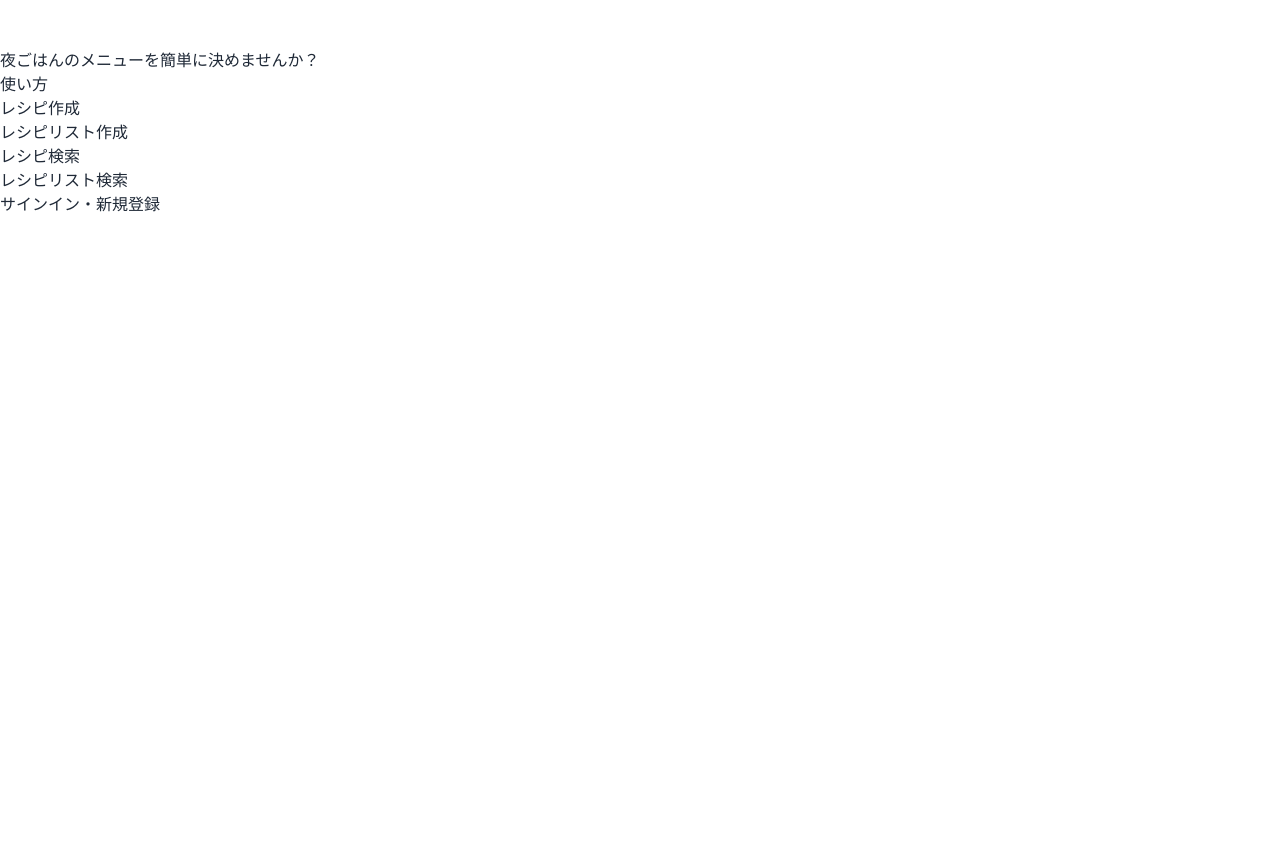
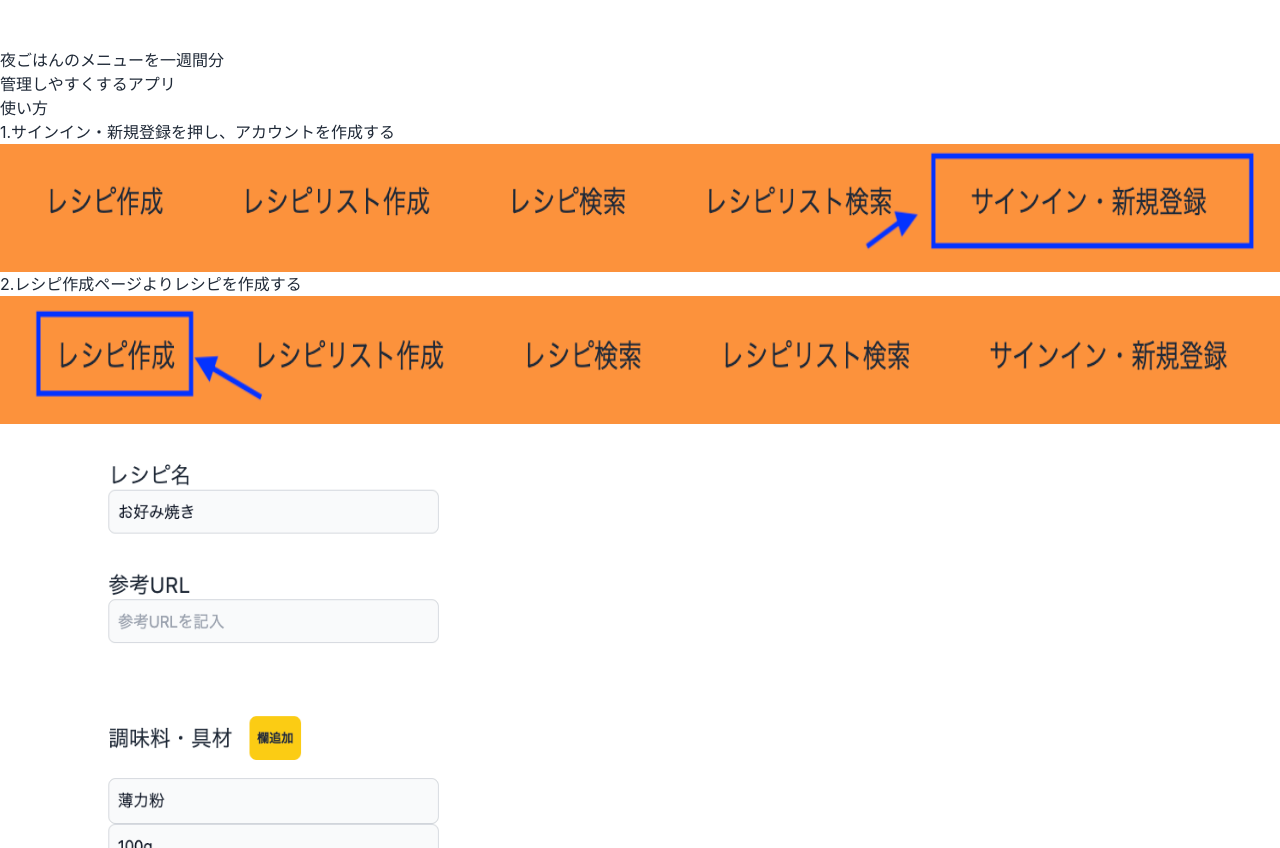
Before and after one commit to m-Murakami1313/recipe-list, a Next.js app: page / in a window 1280 px wide. Shown: the part 1400-2248 px from the top of the page. Before the commit the page ends 1616 px from the top, so only its background shows below. Built offline with nearby package versions, Linux system fonts and the light colour scheme; no server answers.

Commit message:
add homeに使い方をリファクタリングを行いながら、記載した

```diff
--- /dev/null
+++ b/src/components/UI/organisms/HomeHowToUseContents.tsx
@@ -0,0 +1,27 @@
+import Image from 'next/image'
+import React from 'react'
+
+import { howToUseData } from '@/libs/howToUseData'
+
+export const HomeHowToUseContents = () => {
+  return (
+    <section className='w-3/4'>
+      {howToUseData.map((data: any) => (
+        <div key={data.sentence} className='py-5'>
+          <p className='py-3'>{data.sentence}</p>
+          {data.images.map((image: any) => (
+            <div key={image.src} className='block py-2'>
+              <Image
+                src={image.src}
+                alt={image.alt}
+                width='300'
+                height={image.height}
+                layout='responsive'
+              />
+            </div>
+          ))}
+        </div>
+      ))}
+    </section>
+  )
+}
--- /dev/null
+++ b/src/components/UI/templates/HomeHowToUse.tsx
@@ -0,0 +1,19 @@
+import React from 'react'
+import { HomeHowToUseContents } from '../organisms/HomeHowToUseContents'
+
+export const HomeHowToUse = () => {
+  return (
+    <div>
+      <h1 className='py-16 text-3xl lg:text-4xl'>
+        夜ごはんのメニューを一週間分
+        <br/>管理しやすくするアプリ
+      </h1>
+      <h2 className='py-16 text-2xl lg:text-3xl'>使い方</h2>
+      <section>
+        <div className='flex justify-center'>
+          <HomeHowToUseContents />
+        </div>
+      </section>
+    </div>
+  )
+}
--- /dev/null
+++ b/src/libs/howToUseData.ts
@@ -0,0 +1,87 @@
+export const howToUseData = [
+  {
+    sentence: '1.サインイン・新規登録を押し、アカウントを作成する',
+    images: [
+      {
+        src: '/method1.png',
+        alt: 'method1',
+        height: '30',
+      },
+    ],
+  },
+  {
+    sentence: '2.レシピ作成ページよりレシピを作成する',
+    images: [
+      {
+        src: '/method1-2.png',
+        alt: 'method1-2',
+        height: '30',
+      },
+      {
+        src: '/method2.png',
+        alt: 'method2',
+        height: '400',
+      },
+    ],
+  },
+  {
+    sentence: 'レシピはレシピ検索ページより検索可能',
+    images: [
+      {
+        src: '/method1-3.png',
+        alt: 'method1-3',
+        height: '30',
+      },
+      {
+        src: '/method3.png',
+        alt: 'method3',
+        height: '150',
+      },
+      {
+        src: '/method4.png',
+        alt: 'method4',
+        height: '250',
+      },
+    ],
+  },
+  {
+    sentence: '3.レシピリスト作成ページよりレシピリストを作成する',
+    images: [
+      {
+        src: '/method1-4.png',
+        alt: 'method1-4',
+        height: '30',
+      },
+      {
+        src: '/method6.png',
+        alt: 'method6',
+        height: '200',
+      },
+      {
+        src: '/method7.png',
+        alt: 'method7',
+        height: '200',
+      },
+    ],
+  },
+  {
+    sentence: 'レシピリストはレシピリスト検索ページより検索可能',
+    images: [
+      {
+        src: '/method1-5.png',
+        alt: 'method1-5',
+        height: '30',
+      },
+      {
+        src: '/method8.png',
+        alt: 'method8',
+        height: '100',
+      },
+      {
+        src: '/method9.png',
+        alt: 'method9',
+        height: '200',
+      },
+    ],
+  },
+]
--- a/src/pages/index.tsx
+++ b/src/pages/index.tsx
@@ -1,13 +1,14 @@
 import type { NextPage } from 'next'
+
 import { Layout } from '@/components/Layout'
+import { HomeHowToUse } from '@/components/UI/templates/HomeHowToUse'
 
 const Home: NextPage = () => {
   return (
     <div>
       <Layout title='Home'>
         <div className='mt-20 text-center'>
-          <h1 className='py-16 text-3xl lg:text-4xl'>夜ごはんのメニューを簡単に決めませんか？</h1>
-          <h2 className='py-16 text-2xl lg:text-3xl'>使い方</h2>
+          <HomeHowToUse />
         </div>
       </Layout>
     </div>
```
